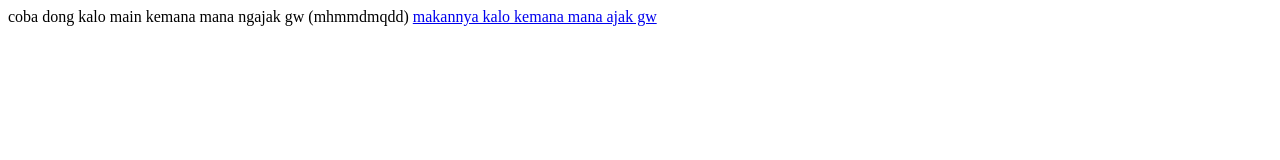
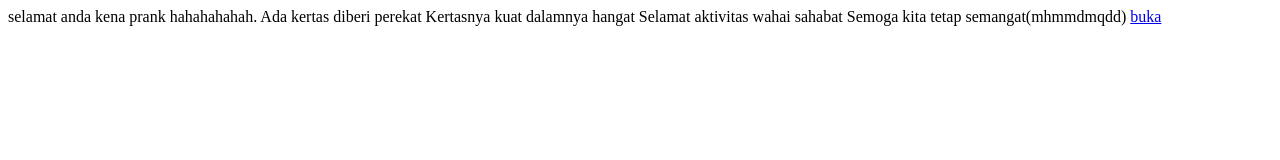
Before and after one commit to mhhmdmqdd/belajar-ngoding, a plain HTML site: page index.html in a window 1280 px wide. Drawn offline with Linux system fonts and the light colour scheme.

Commit message:
perubahan

```diff
--- a/index.html
+++ b/index.html
@@ -7,8 +7,17 @@
     <title>Document</title>
 </head>
 <body>
-    coba dong kalo main kemana mana ngajak gw (mhmmdmqdd)
-   <a href="https://www.youtube.com/watch?v=UW5i5hfXLNg">makannya kalo kemana mana ajak gw</a>
+    selamat anda kena prank hahahahahah.
+
+
+    Ada kertas diberi perekat
+
+    Kertasnya kuat dalamnya hangat
+
+    Selamat aktivitas wahai sahabat
+
+    Semoga kita tetap semangat(mhmmdmqdd)
+   <a href="https://www.youtube.com/channel/UC05qtz_yHn3iDXK2uLwTHYg">buka</a>
 
 </body>
 </html>
```
